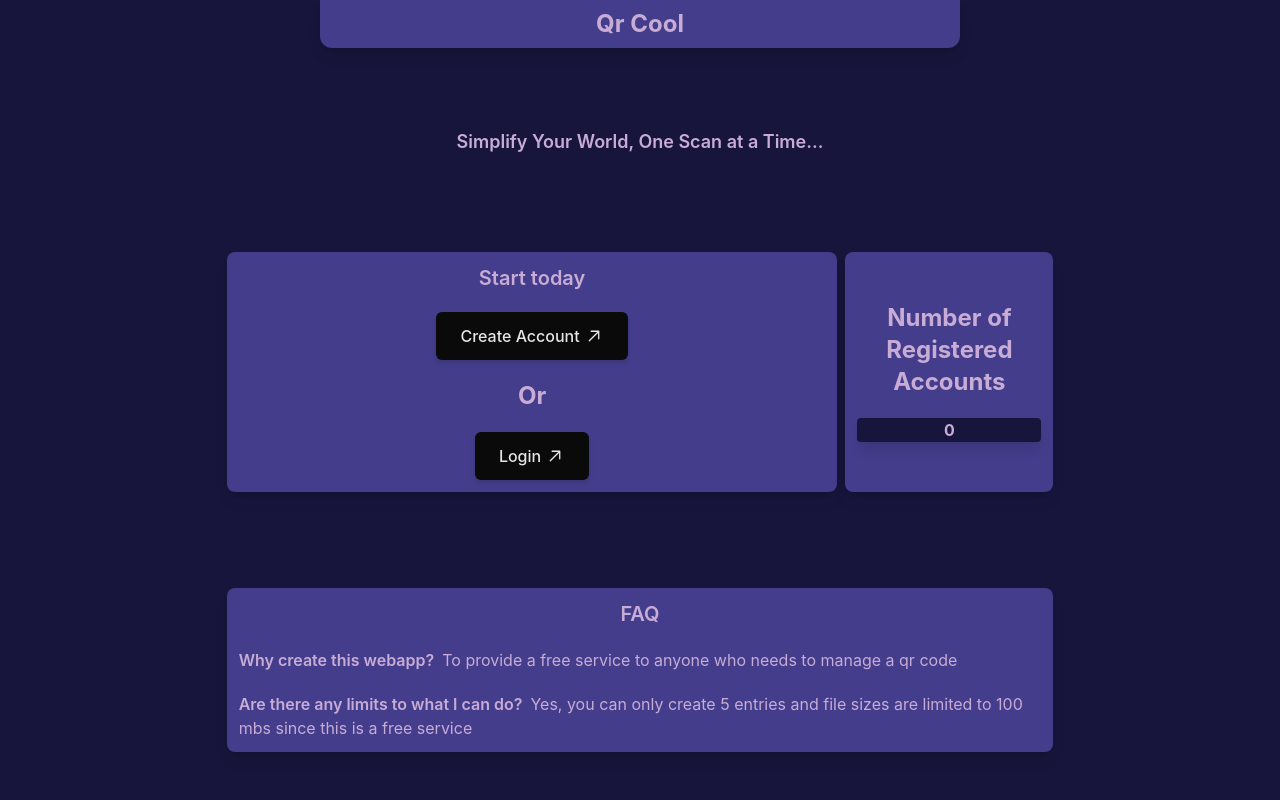
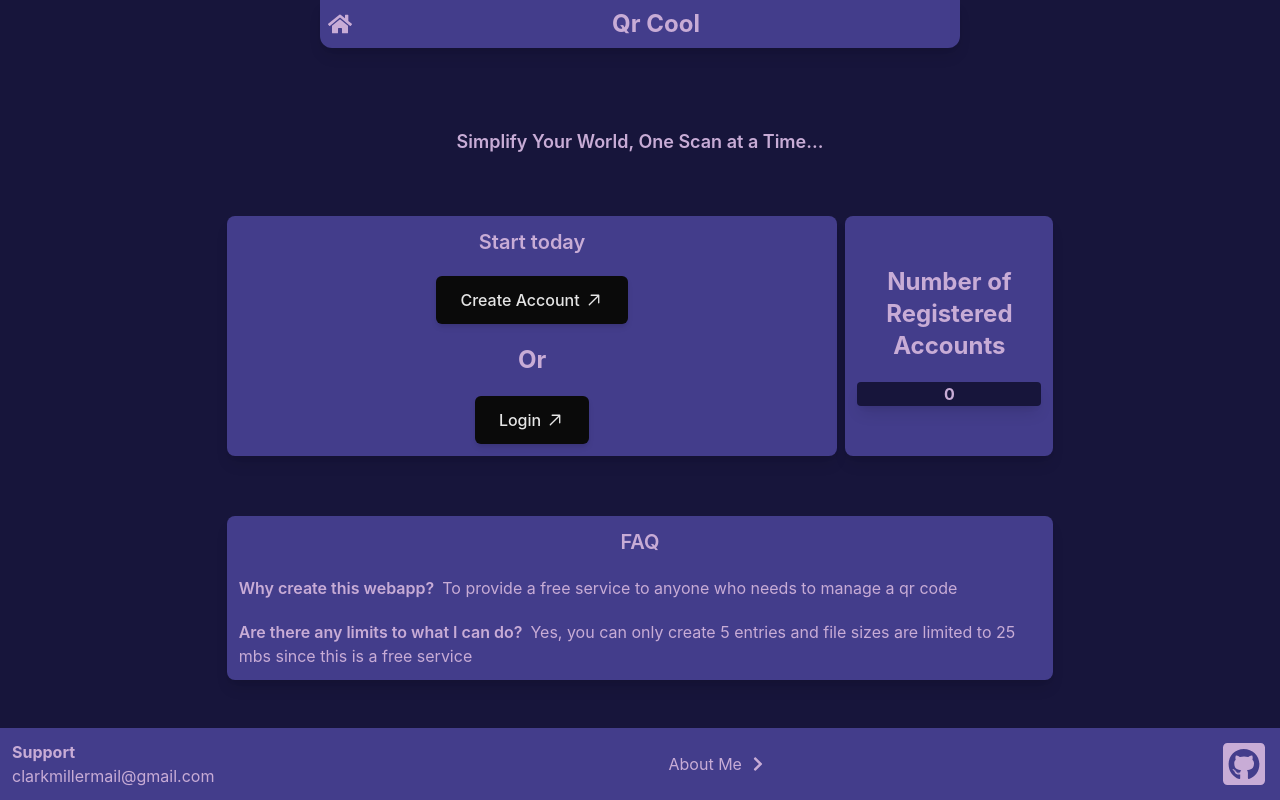
Before and after one commit to DevClarkMiller/qrcool, a React (Vite) app in the folder frontend/QrCool/: page / in a window 1280 px wide. Built offline with nearby package versions, Linux system fonts and the light colour scheme; no server answers.

Commit message:
Updated header with a home button, also added in a new footer and updated ui on a few things. I also moved entries to the home page instead of it being accessed by a button click on the homepage

```diff
--- a/frontend/QrCool/src/App.jsx
+++ b/frontend/QrCool/src/App.jsx
@@ -5,6 +5,7 @@ import 'react-tooltip/dist/react-tooltip.css'
 
 // Components
 import Header from './components/Header';
+import Footer from './components/Footer';
 
 // Pages
 import Login from './pages/account/Login';
@@ -34,10 +35,10 @@ function App() {
                 <Route path='/login' element={ <Login /> } />
                 <Route path='/createAccount' element={ <CreateAccount /> } />
                 <Route path ='/anonymous/:contentType/:entryContentId' element={<Anonymous />} />
-                <Route path='/entries' element= {<Entries />}/>
                 <Route path='/activate' element= {<ActivateAccount />}/>
                 <Route path='*' element={<NotFound/>} />
               </Routes>
+              <Footer />
             </main>
           </div>
         </ContentProvider>
--- /dev/null
+++ b/frontend/QrCool/src/components/Footer.jsx
@@ -0,0 +1,22 @@
+import React from 'react'
+
+// Icons
+import { FaGithubSquare, FaChevronRight } from "react-icons/fa";
+
+export default function Footer() {
+    return (
+        <div className='w-full p-3 flex items-center justify-between bg-regular'>
+            <div className='flex flex-col text-left'>
+                <span className='font-bold'>Support</span>
+                <a href='mailto:clarkmillermail@gmail.com'>clarkmillermail@gmail.com</a>
+            </div>
+            <a target='_blank' href='https://clarkmiller.ca' className='nice-trans hover:text-blue-500 flex gap-2 items-center flex-grow justify-center'>
+                <span>About Me</span>
+                <span><FaChevronRight  /></span>
+            </a>
+            <a className='text-5xl nice-trans hover:text-blue-700' href="https://clarkmiller.ca/github" target='_blank'>
+                <FaGithubSquare />
+            </a>
+        </div>
+    );
+}
--- a/frontend/QrCool/src/components/Header.jsx
+++ b/frontend/QrCool/src/components/Header.jsx
@@ -1,9 +1,13 @@
-import { useEffect, useContext } from "react";
+import { useContext } from "react";
+import { Link } from "react-router-dom";
 import { IoLogOut  } from "react-icons/io5";
 
 // Context
 import {AccountContext} from "../context/AccountProvider";
 import { AppContext } from "../context/AppProvider";
+
+// Icons
+import { FaHome } from "react-icons/fa";
 
 const Header = () => {
     const {account, accountController} = useContext(AccountContext);
@@ -11,6 +15,7 @@ const Header = () => {
 
     return (
         <div className="nice-trans gap-2 p-2 w-9/12 lg:w-1/2 flex items-center justify-between bg-medium rounded-b-xl shadow-lg">
+            <Link to='/' className="text-2xl"><FaHome/></Link>
             <h1 className={`flex-grow nice-trans font-bold text-2xl text-center ${headerColor}`}>{headerText}</h1>
 
             {account?.LoggedIn && <div className="username font-semibold">{account?.Username}</div>}
--- a/frontend/QrCool/src/context/AccountProvider.jsx
+++ b/frontend/QrCool/src/context/AccountProvider.jsx
@@ -1,7 +1,6 @@
 import { createContext, useContext, useEffect } from "react";
 
 // Custom hooks
-import useAccountState from "../hooks/account/useAccountState";
 import useAccountController from "../hooks/account/useAccountController";
 
 // Context
@@ -15,18 +14,20 @@ const AccountProvider = ({children}) => {
     const appContext = useContext(AppContext);
 
     // Reducers
-    const {} = useAccountState();
-    const { account, dispatchAccount, accountLoading, accountController } = useAccountController(appContext);
+    const { account, dispatchAccount, accountLoading, accountController, setAccountLoading } = useAccountController(appContext);
 
     /*! Gets account if user isn't on the anonymous route */
     useEffect(() =>{
         const splPathName = location.pathname.split('/');
         if (location.pathname === '/' || splPathName.some((nm) => VALIDATED_ROUTES.includes(nm)))
             accountController.get();
+        else
+            setAccountLoading(false); // Account isn't loading on unvalidated routes
     }, []);
 
+
     return(
-        <AccountContext.Provider value={{accountController, account, dispatchAccount, accountLoading}}>
+        <AccountContext.Provider value={{accountController, account, dispatchAccount, accountLoading, setAccountLoading}}>
             {children}
         </AccountContext.Provider>
     );
--- a/frontend/QrCool/src/pages/Entries.jsx
+++ b/frontend/QrCool/src/pages/Entries.jsx
@@ -101,7 +101,7 @@ function EntryContentItem({item}){
 
     return(
         <li className="size-full flex items-center gap-3">
-            <div className={`text-center bg-regular rounded entryContentItem size-full rounded-m text-xl font-bold text-white`}>{item.Content.Name}</div>
+            <div className={`p-1 text-center bg-regular rounded entryContentItem size-full rounded-m text-xl font-bold text-white`}>{item.Content.Name}</div>
             <button type="button" onClick={onClickActive} className={`${item.IsActive ? "text-green-500" : "hover:text-blue-700"} text-2xl text-black nice-trans`}>
                 <FaCheckCircle />
             </button>
--- a/frontend/QrCool/src/pages/Home.jsx
+++ b/frontend/QrCool/src/pages/Home.jsx
@@ -5,6 +5,9 @@ import { useNavigate } from "react-router-dom";
 import RoundedButton from "../components/RoundedButton";
 import FormButton from "../components/FormButton";
 import { ClipLoader } from "react-spinners";
+
+// Pages
+import Entries from "./Entries";
 
 // Custom hooks
 import useAccountCount from '../hooks/account/useAccountCount';
@@ -16,7 +19,7 @@ import { AccountContext } from "../context/AccountProvider";
 
 const FAQS = [
     {q: "Why create this webapp?", a: "To provide a free service to anyone who needs to manage a qr code"},
-    {q: "Are there any limits to what I can do?", a: "Yes, you can only create 5 entries and file sizes are limited to 100 mbs since this is a free service"}
+    {q: "Are there any limits to what I can do?", a: "Yes, you can only create 5 entries and file sizes are limited to 25 mbs since this is a free service"}
 ];
 
 function FAQItem({q, a}){
@@ -86,16 +89,14 @@ function LoggedInView(){
     const emoji = useEmoji();
 
     return(
-        <div className="size-full col-flex-center justify-between">
-            <div className="flex items-center gap-2">
+        <div className="size-full col-flex-center justify-between gap-5">
+            <div className="flex items-center gap-2 text-center">
                 <span>{account?.Username &&
                     <h3 className="text-xl">Welcome, <span className="font-semibold">{account?.Username}{emoji}</span></h3>
                     }</span>
                 <div className="text-xl">{quote}</div>
             </div>
-            <div className="size-full col-flex-center justify-center gap-3">
-                <RoundedButton onClick={() => navigate('/entries')}>See Your Links</RoundedButton>
-            </div>
+            <Entries />
         </div>
     );
 }
--- a/frontend/QrCool/src/pages/account/AccountPage.jsx
+++ b/frontend/QrCool/src/pages/account/AccountPage.jsx
@@ -21,6 +21,7 @@ const CreateAccount = ({onSubmit, isLogin}) => {
     }, [account]);
 
   return (
+    <div className="size-full col-flex-center justify-center">
         <form className="w-3/4 lg:w-1/3 gap-5 col-flex-center justify-between bg-medium rounded-xl p-10" onSubmit={onSubmit}>
             <div className="fields col-flex-center size-full flex-grow gap-5">
                 <LabeledInputField
@@ -41,6 +42,7 @@ const CreateAccount = ({onSubmit, isLogin}) => {
                 <Link to={isLogin ? "/createAccount" : "/login"}>{isLogin ? "Create Account" : "Login"}</Link>
             </div>
         </form>
+    </div>
   );
 }
 
```
Lines whose indentation alone changed are shown as unchanged.
